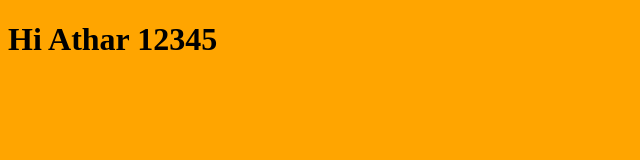
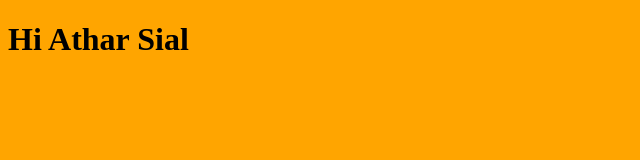
Before and after one commit to AtharSial0306/Learn, a plain HTML site: page index.html in a window 1280 px wide. Shown: the full height of the page, 0-640 px from the left. Drawn offline with Linux system fonts and the light colour scheme.

Commit message:
Learning git man

```diff
--- a/index.html
+++ b/index.html
@@ -7,6 +7,6 @@
     <link rel="stylesheet" href="style.css" />
   </head>
   <body>
-    <h1>Hi Athar 12345</h1>
+    <h1>Hi Athar Sial</h1>
   </body>
 </html>
```
